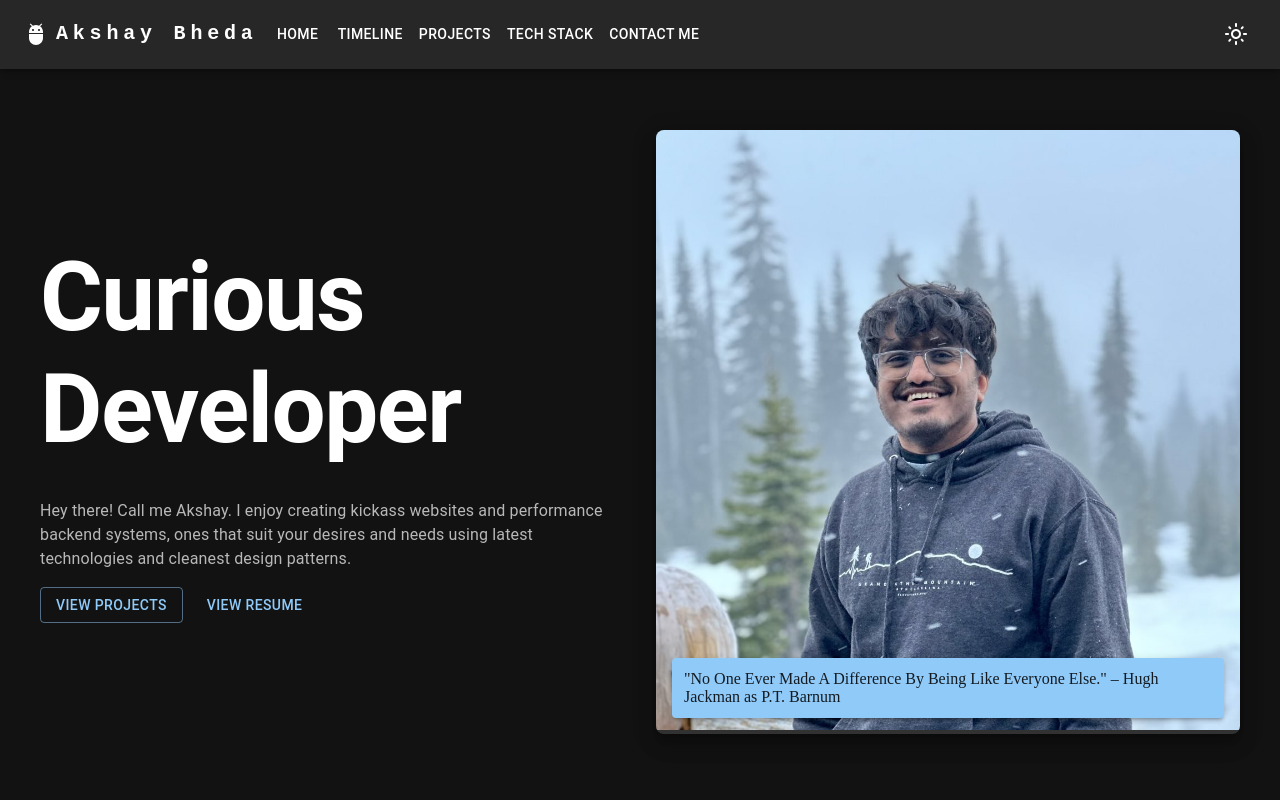
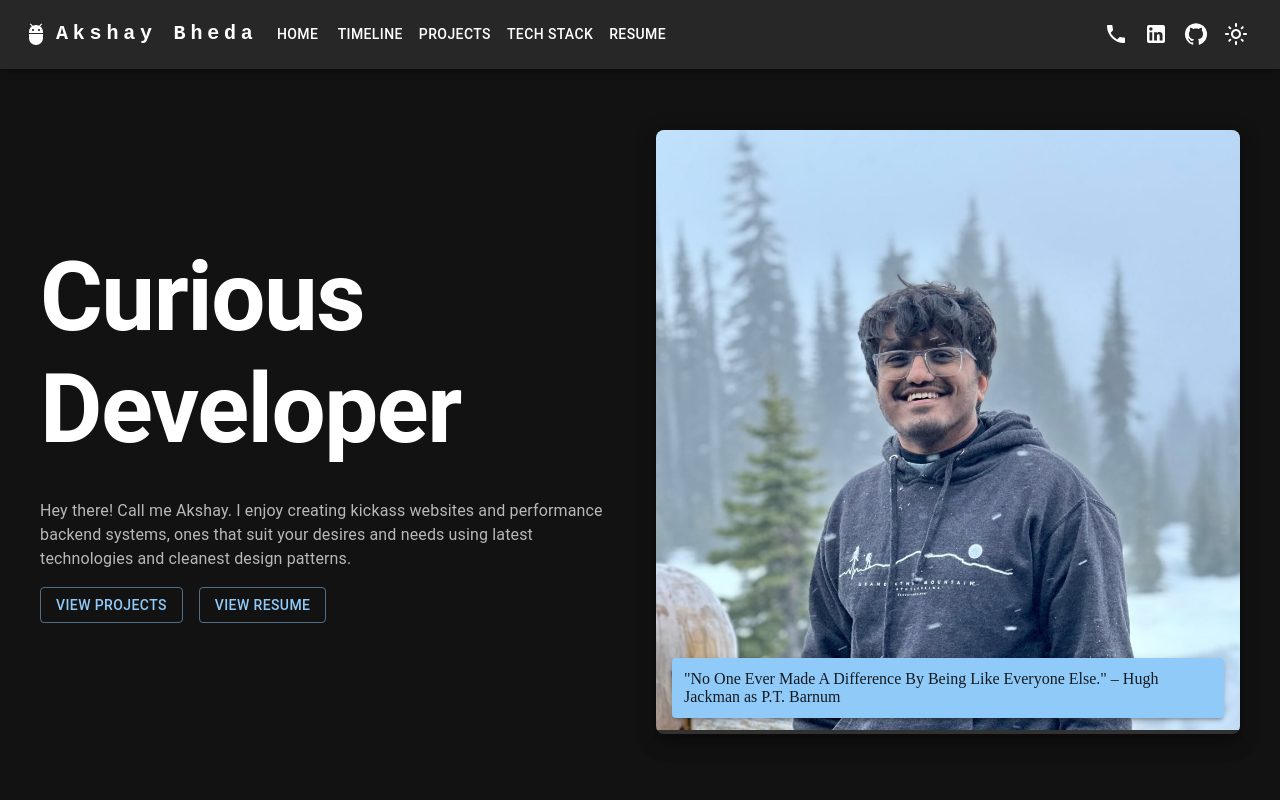
Before and after one commit to akshaybheda/akshaybheda.github.io, a React (Vite) app in the folder portfolio/: page / in a window 1280 px wide. Shown: the top 800 px of the page. Built offline with nearby package versions, Linux system fonts and the light colour scheme.

Commit message:
added resume

```diff
--- a/portfolio/src/components/MyInfo/MyInfo.tsx
+++ b/portfolio/src/components/MyInfo/MyInfo.tsx
@@ -2,6 +2,7 @@ import Box from "@mui/material/Box";
 import { Typography, Button, Paper, useTheme } from "@mui/material";
 import Grid2 from "@mui/material/Grid2";
 import MyPic from "../../assets/image.jpg";
+import Resume from "../../assets/resume.pdf";
 
 export default function MainContent() {
   const theme = useTheme();
@@ -37,7 +38,7 @@ export default function MainContent() {
             <Button variant="outlined" color="primary">
               VIEW PROJECTS
             </Button>
-            <Button variant="text" color="primary">
+            <Button variant="outlined" color="primary" onClick={() => window.open(Resume, "_blank")}>
               VIEW RESUME
             </Button>
           </Box>
--- a/portfolio/src/components/Navbar.tsx
+++ b/portfolio/src/components/Navbar.tsx
@@ -8,8 +8,14 @@ import AdbIcon from "@mui/icons-material/Adb";
 import DarkModeIcon from "@mui/icons-material/DarkMode";
 import { useColorScheme } from "@mui/material/styles";
 import IconButton from "@mui/material/IconButton";
-import { LightModeOutlined } from "@mui/icons-material";
-const pages = ["Home", "Timeline", "Projects", "Tech Stack", "Contact Me"];
+import {
+  GitHub,
+  LightModeOutlined,
+  LinkedIn,
+  Phone,
+} from "@mui/icons-material";
+const pages = ["Home", "Timeline", "Projects", "Tech Stack", "Resume"];
+import Resume from "../assets/resume.pdf";
 
 function Navbar() {
   const { mode, setMode } = useColorScheme();
@@ -52,24 +58,6 @@ function Navbar() {
           >
             Akshay Bheda
           </Typography>
-          <Typography
-            variant="h5"
-            noWrap
-            component="a"
-            href=""
-            sx={{
-              mr: 2,
-              display: { xs: "flex", md: "none" },
-              flexGrow: 1,
-              fontFamily: "monospace",
-              fontWeight: 700,
-              letterSpacing: ".3rem",
-              color: "inherit",
-              textDecoration: "none",
-            }}
-          >
-            LOGO
-          </Typography>
           <Box
             sx={{
               flexGrow: 1,
@@ -80,10 +68,14 @@ function Navbar() {
               <Button
                 key={page}
                 onClick={() => {
-                  document.getElementById(page)?.scrollIntoView({
-                    behavior: "smooth",
-                    block: "start",
-                  });
+                  if (page === "Resume") {
+                    window.open(Resume, "_blank");
+                  } else {
+                    document.getElementById(page)?.scrollIntoView({
+                      behavior: "smooth",
+                      block: "start",
+                    });
+                  }
                 }}
                 sx={{ my: 2, color: "white", display: "block" }}
               >
@@ -96,6 +88,16 @@ function Navbar() {
               display: { justifyContent: "end" },
             }}
           >
+            <IconButton href="tel:+1-980-358-0053">
+              <Phone />
+            </IconButton>
+
+            <IconButton href="https://www.linkedin.com/in/akshaybheda/">
+              <LinkedIn />
+            </IconButton>
+            <IconButton href="https://github.com/akshaybheda">
+              <GitHub />
+            </IconButton>
             <IconButton onClick={toggleDarkMode}>
               {mode == "light" ? <DarkModeIcon /> : <LightModeOutlined />}
             </IconButton>
```
Also changed, not shown: 1 other file (tests, documents, lock files or other folders).
